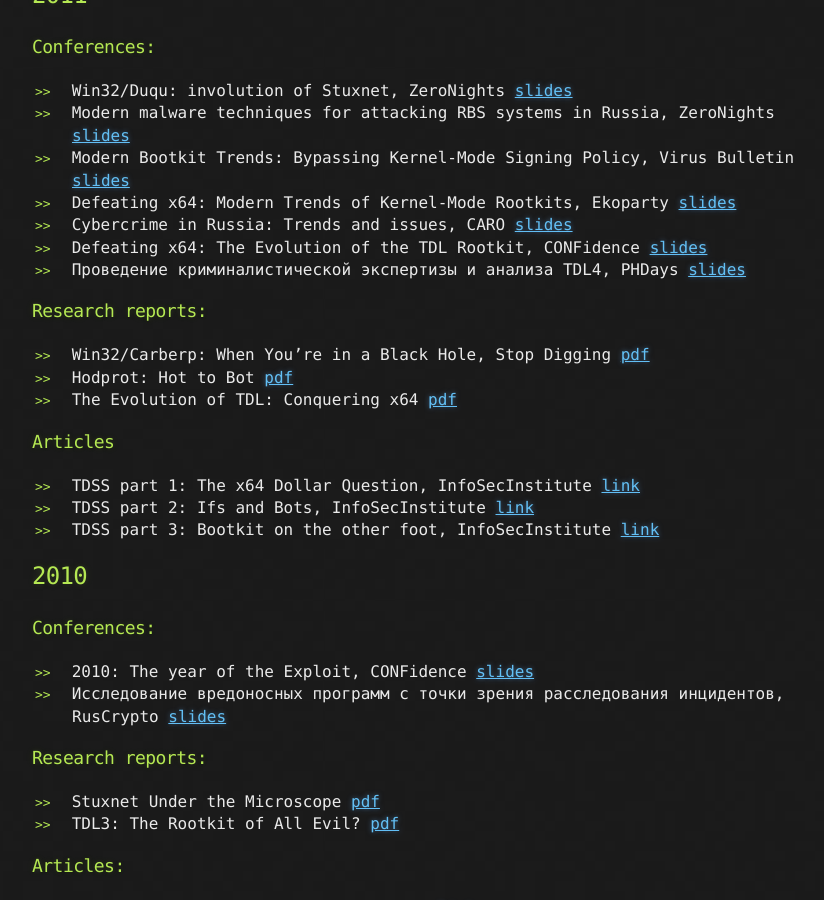
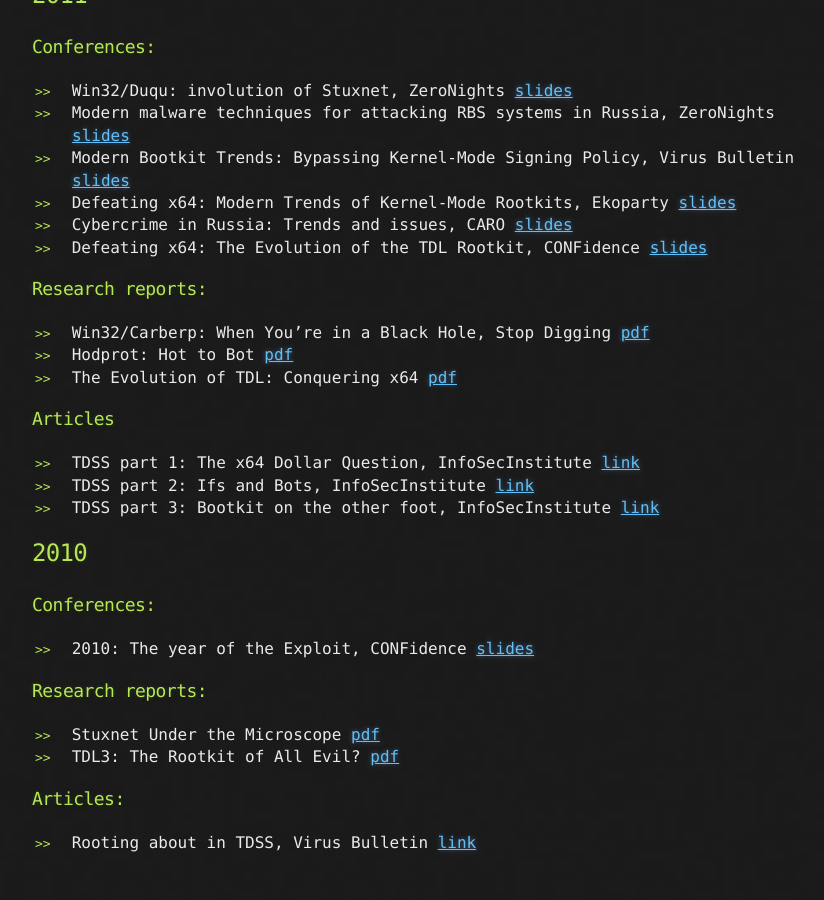
Before and after one commit to REhints/REhints.com, a Jekyll site: the page built from publications/index.md, in a window 1280 px wide and 900 px high, scrolled down 996 px. Shown: the whole window, without its empty margins (208-1032 px from the left). Built offline with Jekyll 4.4.1, drawn with Linux system fonts in a browser that asks for light colours; nearby versions of some CDN libraries; library files that are not in the unit come from our copies; after the commit the page ends 1870 px from its top, so only the background shows below that.

Commit message:
Update index.md

```diff
--- a/publications/index.md
+++ b/publications/index.md
@@ -37,7 +37,6 @@
 * Defeating x64: Modern Trends of Kernel-Mode Rootkits, Ekoparty [slides](http://go.eset.com/us/resources/white-papers/Ekoparty2011_preso.pdf)
 * Cybercrime in Russia: Trends and issues, CARO [slides](http://go.eset.com/us/resources/white-papers/CARO_2011.pdf)
 * Defeating x64: The Evolution of the TDL Rootkit, CONFidence [slides](http://go.eset.com/us/resources/white-papers/TDL4-CONFidence-2011.pdf)
-* Проведение криминалистической экспертизы и анализа TDL4, PHDays [slides](http://www.slideshare.net/matrosov/tdl4)
 
 ### Research reports:
 * Win32/Carberp: When You're in a Black Hole, Stop Digging [pdf](http://go.eset.com/us/resources/white-papers/carberp.pdf)
@@ -53,7 +52,6 @@
 
 ### Conferences:
 * 2010: The year of the Exploit, CONFidence [slides](http://data.proidea.org.pl/confidence/8edycja/materialy/prezentacje/JurajMalcho.pdf)
-* Исследование вредоносных программ с точки зрения расследования инцидентов, RusCrypto [slides](http://www.ruscrypto.ru/netcat_files/File/ruscrypto.2010.051.zip)
 
 ### Research reports:
 * Stuxnet Under the Microscope [pdf](http://go.eset.com/us/resources/white-papers/Stuxnet_Under_the_Microscope.pdf)
```
